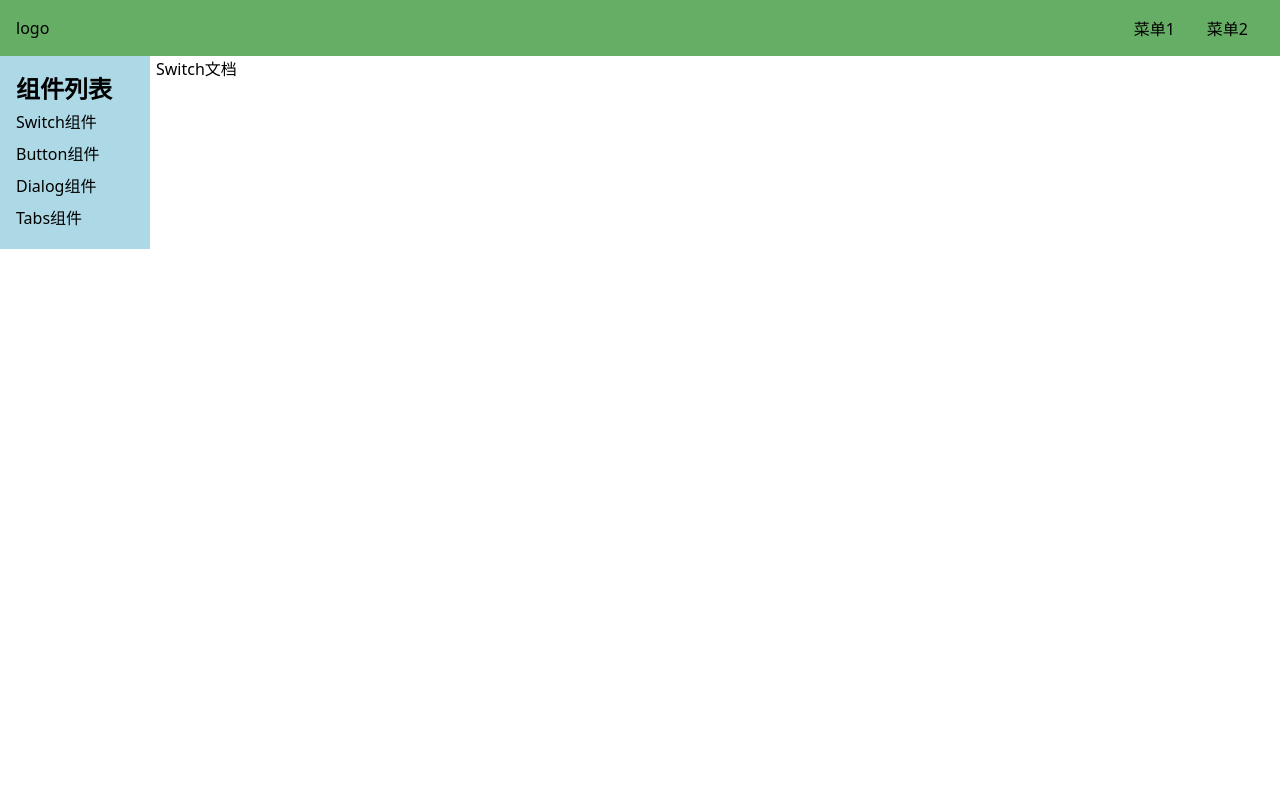
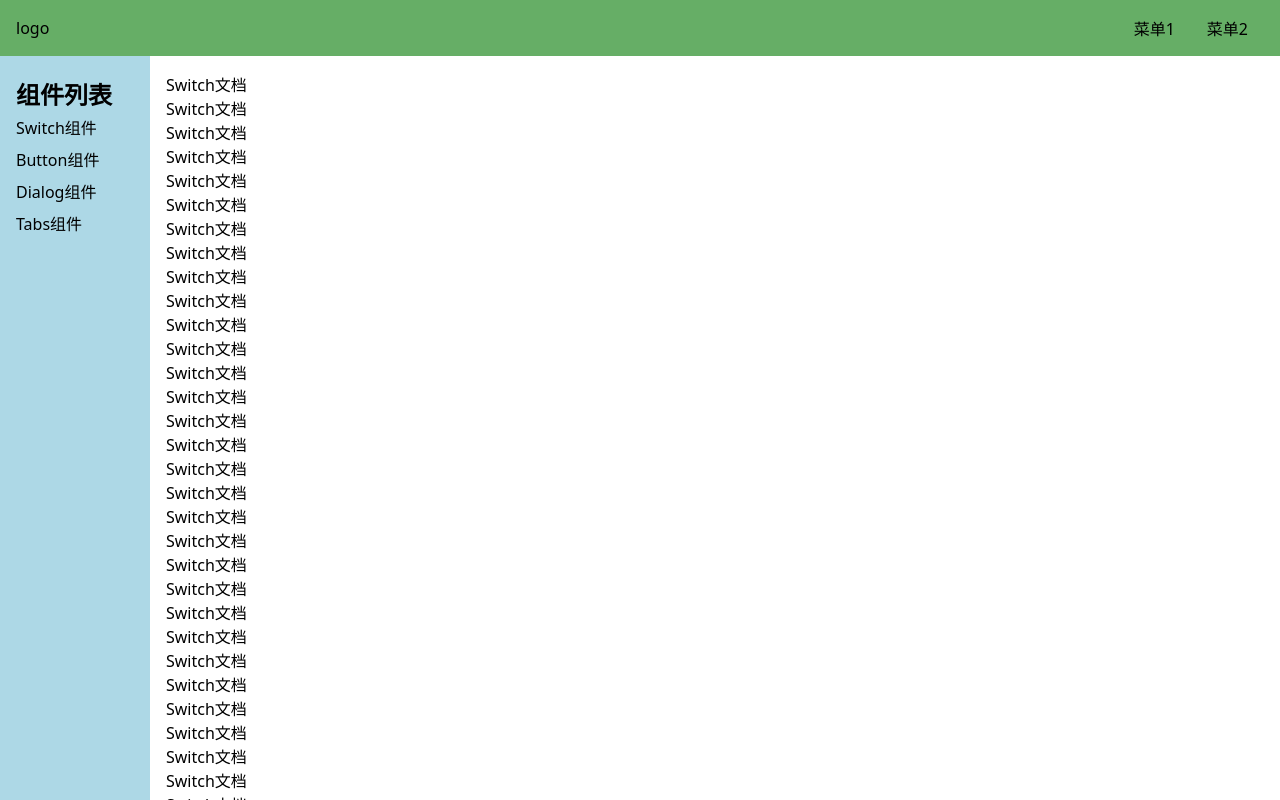
Before and after one commit to AeahKa/V3-UI, a Vue app: page /#/doc/switch in a window 1280 px wide. Built offline with nearby package versions, Linux system fonts and the light colour scheme.

Commit message:
整体布局

```diff
--- a/src/components/Layout.vue
+++ b/src/components/Layout.vue
@@ -29,11 +29,7 @@ export default {
 
   >.content {
     flex-grow: 1;
-    padding-left: 156px;
-
-    @media(max-width:800px) {
-      padding-left: 0;
-    }
+    overflow: auto;
   }
 }
 </style>
--- a/src/components/SwitchDemo.vue
+++ b/src/components/SwitchDemo.vue
@@ -1,5 +1,115 @@
 import { inject, ref } from 'vue';
 <template>
+  <div>Switch文档</div>
+  <div>Switch文档</div>
+  <div>Switch文档</div>
+  <div>Switch文档</div>
+  <div>Switch文档</div>
+  <div>Switch文档</div>
+  <div>Switch文档</div>
+  <div>Switch文档</div>
+  <div>Switch文档</div>
+  <div>Switch文档</div>
+  <div>Switch文档</div>
+  <div>Switch文档</div>
+  <div>Switch文档</div>
+  <div>Switch文档</div>
+  <div>Switch文档</div>
+  <div>Switch文档</div>
+  <div>Switch文档</div>
+  <div>Switch文档</div>
+  <div>Switch文档</div>
+  <div>Switch文档</div>
+  <div>Switch文档</div>
+  <div>Switch文档</div>
+  <div>Switch文档</div>
+  <div>Switch文档</div>
+  <div>Switch文档</div>
+  <div>Switch文档</div>
+  <div>Switch文档</div>
+  <div>Switch文档</div>
+  <div>Switch文档</div>
+  <div>Switch文档</div>
+  <div>Switch文档</div>
+  <div>Switch文档</div>
+  <div>Switch文档</div>
+  <div>Switch文档</div>
+  <div>Switch文档</div>
+  <div>Switch文档</div>
+  <div>Switch文档</div>
+  <div>Switch文档</div>
+  <div>Switch文档</div>
+  <div>Switch文档</div>
+  <div>Switch文档</div>
+  <div>Switch文档</div>
+  <div>Switch文档</div>
+  <div>Switch文档</div>
+  <div>Switch文档</div>
+  <div>Switch文档</div>
+  <div>Switch文档</div>
+  <div>Switch文档</div>
+  <div>Switch文档</div>
+  <div>Switch文档</div>
+  <div>Switch文档</div>
+  <div>Switch文档</div>
+  <div>Switch文档</div>
+  <div>Switch文档</div>
+  <div>Switch文档</div>
+  <div>Switch文档</div>
+  <div>Switch文档</div>
+  <div>Switch文档</div>
+  <div>Switch文档</div>
+  <div>Switch文档</div>
+  <div>Switch文档</div>
+  <div>Switch文档</div>
+  <div>Switch文档</div>
+  <div>Switch文档</div>
+  <div>Switch文档</div>
+  <div>Switch文档</div>
+  <div>Switch文档</div>
+  <div>Switch文档</div>
+  <div>Switch文档</div>
+  <div>Switch文档</div>
+  <div>Switch文档</div>
+  <div>Switch文档</div>
+  <div>Switch文档</div>
+  <div>Switch文档</div>
+  <div>Switch文档</div>
+  <div>Switch文档</div>
+  <div>Switch文档</div>
+  <div>Switch文档</div>
+  <div>Switch文档</div>
+  <div>Switch文档</div>
+  <div>Switch文档</div>
+  <div>Switch文档</div>
+  <div>Switch文档</div>
+  <div>Switch文档</div>
+  <div>Switch文档</div>
+  <div>Switch文档</div>
+  <div>Switch文档</div>
+  <div>Switch文档</div>
+  <div>Switch文档</div>
+  <div>Switch文档</div>
+  <div>Switch文档</div>
+  <div>Switch文档</div>
+  <div>Switch文档</div>
+  <div>Switch文档</div>
+  <div>Switch文档</div>
+  <div>Switch文档</div>
+  <div>Switch文档</div>
+  <div>Switch文档</div>
+  <div>Switch文档</div>
+  <div>Switch文档</div>
+  <div>Switch文档</div>
+  <div>Switch文档</div>
+  <div>Switch文档</div>
+  <div>Switch文档</div>
+  <div>Switch文档</div>
+  <div>Switch文档</div>
+  <div>Switch文档</div>
+  <div>Switch文档</div>
+  <div>Switch文档</div>
+  <div>Switch文档</div>
   <div>Switch文档</div>
 </template>
 
--- a/src/views/Doc.vue
+++ b/src/views/Doc.vue
@@ -44,14 +44,14 @@ export default {
 </script>
 
 <style lang="scss" scoped>
-aside {
+.content {
+  display: flex;
+
+  >aside {
     background: lightblue;
     width: 150px;
     padding: 16px;
-  position: fixed;
-  top: 0;
-  left: 0;
-  padding-top: 66px;
+    height: 100vh;
 
     >h2 {
       margin-top: 4px;
@@ -71,4 +71,9 @@ aside {
       padding-top: 66px;
     }
   }
+
+  >main {
+    padding: 16px;
+  }
+}
 </style>
--- a/src/views/Home.vue
+++ b/src/views/Home.vue
@@ -1,5 +1,6 @@
 <template>
   <Layout>
+    <div class="home">
       <div class="banner">
         <h1>V3-UI</h1>
         <h2>一个嘴臭的框架</h2>
@@ -8,6 +9,8 @@
           <RouterLink to="/doc">开始</RouterLink>
         </p>
       </div>
+    </div>
+
   </Layout>
 
 </template>
@@ -23,10 +26,8 @@ export default {
 
 <style lang="scss" scoped>
 .banner {
-  padding: 100px 0;
   display: flex;
-  display: flex;
-  justify-items: center;
+  justify-content: center;
   align-items: center;
   flex-direction: column;
   background: lightgreen;
```
Lines whose indentation alone changed are shown as unchanged.
